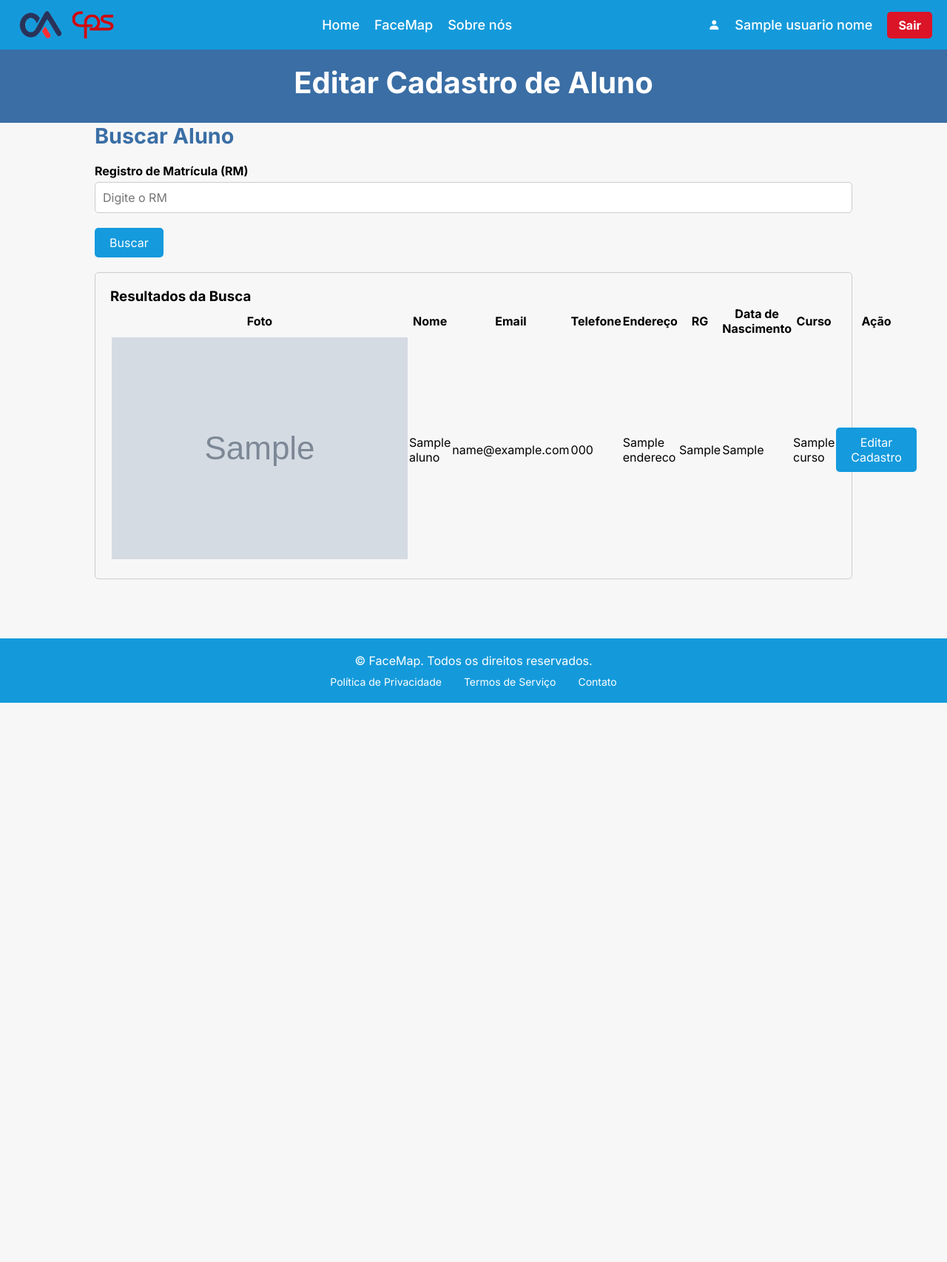
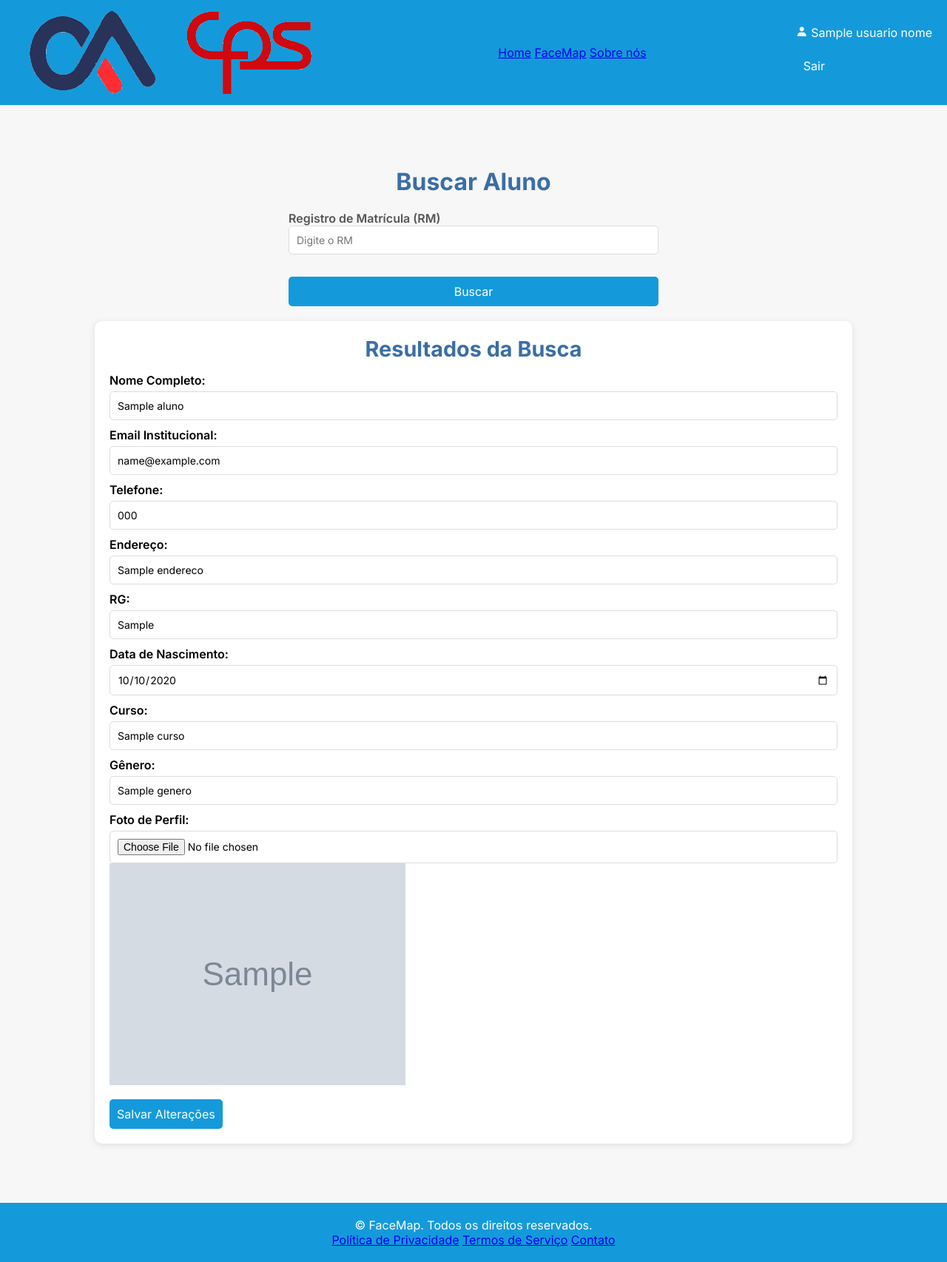
Before and after one commit to RyanPsantos/TCC-FaceMap, a Django app: template ProjetoTCC/facemap/reconvisual/templates/reconvisual/editar.html in a window 1280 px wide. Shown: the whole page at 74% size. Before the commit the page ends 950 px from the top, so only its background shows below. Run offline with Django 5.2, Linux system fonts and the light colour scheme; the template is opened without the code that fills it: most values are stand-ins (such as "Sample title", 1, 10 or a date in 2020); grey boxes marked "Sample" are stand-in pictures.

```diff
--- a/ProjetoTCC/facemap/reconvisual/static/css/editar.css
+++ b/ProjetoTCC/facemap/reconvisual/static/css/editar.css
@@ -9,206 +9,196 @@
 body {
     display: flex;
     flex-direction: column;
-    min-height: 100vh; /* Garantir que o corpo ocupe a altura total da tela */
-    justify-content: space-between; /* Espaça o conteúdo e o footer */
+    min-height: 100vh;
+    justify-content: space-between;
     background-color: #f7f7f7;
-    padding-top: 67px; /* Adiciona espaço para o header fixo */
+    padding-top: 67px;
+}
+/* Cabeçalho e Rodapé */
+.header, .footer {
+    background-color: #149ADB;
+    color: #fff;
 }
 .header {
     position: fixed;
     top: 0;
-    left: 0;
     width: 100%;
     padding: 15px 20px;
-    background: #149ADB;
     display: flex;
     justify-content: space-between;
     align-items: center;
     z-index: 100;
-    flex-wrap: wrap; /* Permite que o conteúdo quebre para a próxima linha em telas menores */
 }
-.img01 {
-    width: 150px;
+.footer {
+    text-align: center;
+    padding: 20px;
+    width: 100%;
+    margin-top: 20px;
 }
-.navbar {
-    display: flex;
-    flex-wrap: wrap; /* Permite quebra em telas menores */
-    justify-content: center; /* Centraliza os links */
-    align-items: center;
-    gap: 20px; /* Espaço entre os links */
-}
-.navbar a {
-    font-size: 18px;
-    color: #fff;
-    font-weight: 500;
-    text-decoration: none;
-    position: relative;
-}
-.navbar a::before {
-    content: '';
-    position: absolute;
-    top: 100%;
-    left: 0;
-    width: 0;
-    height: 2px;
-    background: #fff;
-    transition: .3s;
-}
-.navbar a:hover::before {
-    width: 100%;
-}
-.user-info {
-    display: flex;
-    align-items: center;
-    gap: 20px; /* Espaço entre nome e botão */
-}
-.bx{
-    color: #ffffff;
-}
-.username {
-    font-size: 18px;
-    color: #fff;
-    font-weight: 500;
-}
-.logout-button{
-    background-color: #DB1428;
-    color: #fff;
-    border: none;
-    padding: 8px 15px;
-    border-radius: 5px;
-    cursor: pointer;
-    font-size: 16px;
-    font-weight: bold;
-    transition: background-color 0.3s ease;
-}
-.logout-button:hover{
-    background-color: #B11220;
-}
+/* Container Principal */
 .container {
     width: 80%;
     margin: auto;
     max-width: 1200px;
 }
-main {
-    background: #3a6ea5;
-    color: white;
-    padding: 20px 0;
+/* Títulos principais */
+main h1 {
+    font-size: 2.5rem;
+    color: #333;
+    margin-bottom: 10px;
     text-align: center;
 }
-main h1 {
-    font-size: 2.5rem;
-    margin-bottom: 10px;
+h2 {
+    font-size: 2rem;
+    color: #3a6ea5;
+    margin-bottom: 20px;
+    text-align: center;
 }
-.form-container {
-    background-color: #fff;
+/* Formulário de Busca */
+.content {
+    margin-top: 100px;
+    margin-bottom: 60px;
+}
+.search-form {
+    display: flex;
+    flex-direction: column;
+    gap: 15px;
+    width: 100%;
+    max-width: 500px;
+    margin: auto;
+}
+.input-group {
+    display: flex;
+    flex-direction: column;
+}
+.input-group label {
+    font-weight: 600;
+    color: #555;
+}
+.input-group input {
+    padding: 10px;
+    border: 1px solid #ddd;
+    border-radius: 5px;
+    font-size: 14px;
+    outline: none;
+}
+/* Botão */
+button {
+    padding: 10px;
+    background-color: #149ADB;
+    color: #fff;
+    font-size: 16px;
+    border: none;
+    border-radius: 5px;
+    cursor: pointer;
+    transition: background-color 0.3s ease;
+    margin-top: 15px;
+}
+button:hover {
+    background-color: #3a6ea5;
+}
+/* Resultados da Busca */
+.result-container {
+    background-color: #ffffff;
     padding: 20px;
     border-radius: 10px;
     box-shadow: 0 2px 10px rgba(0, 0, 0, 0.1);
     margin-top: 20px;
 }
-h2 {
-    margin-bottom: 20px;
+.result-container h3 {
+    font-size: 1.8rem;
     color: #3a6ea5;
-    font-size: 1.8rem;
+    margin-bottom: 15px;
+    text-align: center;
 }
-.input-group {
-    margin-bottom: 20px;
+.result-container p {
+    font-size: 1.1rem;
+    color: #333;
+    text-align: center;
 }
-.input-group label {
+.result-container label {
     display: block;
-    margin-bottom: 5px;
+    font-weight: 600;
+    margin-top: 10px;
+}
+.result-container input {
+    width: 100%;
+    padding: 10px;
+    margin-top: 5px;
+    border: 1px solid #ddd;
+    border-radius: 5px;
+    font-size: 14px;
+    outline: none;
+}
+/* Estilo da Foto de Aluno */
+.result-container .foto-aluno {
+    width: 50px;
+    height: 50px;
+    border-radius: 50%;
+    object-fit: cover;
+}
+/* Estilo das Tabelas */
+.result-container td button {
+    padding: 8px 12px;
+    background-color: #149ADB;
+    color: #fff;
+    border: none;
+    border-radius: 5px;
+    cursor: pointer;
+    font-size: 1rem;
+    transition: background-color 0.3s ease;
+}
+.result-container td button:hover {
+    background-color: #3a6ea5;
+}
+.result-container td, .result-container th {
+    padding: 12px;
+    text-align: center;
+    border-bottom: 1px solid #ddd;
+}
+.result-container th {
+    background-color: #149ADB;
+    color: #fff;
     font-weight: bold;
 }
-.input-group input,
-.input-group select {
-    width: 100%;
-    padding: 10px;
-    border: 1px solid #ccc;
-    border-radius: 5px;
-    font-size: 1rem;
-}
-.input-group input:focus,
-.input-group select:focus {
-    border-color: #3a6ea5;
-    outline: none;
-}
-button {
-    background-color: #149ADD;
-    color: white;
-    padding: 10px 20px;
-    border: none;
-    border-radius: 5px;
-    font-size: 1rem;
-    cursor: pointer;
-    transition: background-color 0.3s ease;
-}
-button:hover {
-    background-color: #3a6ea5;
-}
-.footer {
-    background-color: #149ADB;
-    color: #fff;
-    text-align: center;
-    padding: 20px;
-    width: 100%;
-    margin-top: 20px; /* Espaço superior ao footer */
-}
-.footer-nav {
-    display: flex;
-    justify-content: center;
-    gap: 30px; /* Espaço entre os links */
-    margin-top: 10px;
-}
-.footer-nav a {
-    color: #fff;
-    text-decoration: none;
-    font-size: 14px;
-}
-.footer-nav a:hover {
-    text-decoration: underline;
-}
-.result-container {
-    margin-top: 20px;
-    padding: 20px;
-    border: 1px solid #ccc;
-    border-radius: 5px;
-    margin-bottom: 60px; /* Adiciona espaço entre a mensagem e o footer */
+.result-container td {
+    background-color: #f7f7f7;
+    color: #333;
 }
 /* Responsividade */
 @media (max-width: 768px) {
-    .header {
-        padding: 15px; /* Ajusta o padding */
-        flex-direction: column; /* Coloca o conteúdo em coluna */
-        align-items: center; /* Centraliza o conteúdo */
+    .header, .navbar, .user-info, .footer-nav {
+        flex-direction: column;
+        align-items: center;
     }
-    .navbar {
-        margin-top: 10px;
-    }
-    .user-info {
-        margin-top: 10px;
-    }
-    .footer-nav {
-        flex-direction: column; /* Coloca o conteúdo em coluna */
-        gap: 10px; /* Ajusta o espaço entre os links */
-    }
+
     .container {
         width: 90%;
     }
+
     main h1 {
         font-size: 2rem;
     }
-    .form-container h2 {
+
+    .result-container h3 {
         font-size: 1.5rem;
     }
-    button {
+
+    .result-container table {
         font-size: 0.9rem;
     }
 }
+
 @media (max-width: 480px) {
     main h1 {
         font-size: 1.8rem;
     }
-    .form-container h2 {
+
+    .result-container h3 {
         font-size: 1.3rem;
     }
+
+    .result-container table {
+        font-size: 0.8rem;
+    }
 }
--- a/ProjetoTCC/facemap/reconvisual/templates/reconvisual/editar.html
+++ b/ProjetoTCC/facemap/reconvisual/templates/reconvisual/editar.html
@@ -18,7 +18,7 @@
         </nav>
         <div class="user-info">
             <i class='bx bxs-user'></i>
-            <span class="username">{{ usuario_nome }} <!-- Variável de contexto passada da view --></span>
+            <span class="username">{{ usuario_nome }}</span>
             <form method="POST" action="{% url 'logout' %}">
                 {% csrf_token %}
                 <button type="submit" class="logout-button">Sair</button>
@@ -47,34 +47,60 @@
             <div id="resultContainer" class="result-container">
                 {% if aluno %}
                     <h3>Resultados da Busca</h3>
-                    <table>
-                        <tr>
-                            <th>Foto</th>
-                            <th>Nome</th>
-                            <th>Email</th>
-                            <th>Telefone</th>
-                            <th>Endereço</th>
-                            <th>RG</th>
-                            <th>Data de Nascimento</th>
-                            <th>Curso</th>
-                            <th>Ação</th>
-                        </tr>
-                        <tr>
-                            <td><img src="{{ aluno.foto_rosto.url }}" alt="Foto do Aluno" class="foto-aluno"></td>
-                            <td>{{ aluno.nome_completo }}</td>
-                            <td>{{ aluno.email_institucional }}</td>
-                            <td>{{ aluno.telefone }}</td>
-                            <td>{{ aluno.endereco }}</td>
-                            <td>{{ aluno.rg }}</td>
-                            <td>{{ aluno.data_nascimento }}</td>
-                            <td>{{ aluno.curso }}</td>
-                            <td>
-                                <form action="{% url 'editar_aluno' aluno.id %}" method="GET">
-                                    <button type="submit">Editar Cadastro</button>
-                                </form>
-                            </td>
-                        </tr>
-                    </table>
+                    <form action="{% url 'editar_aluno' aluno.id %}" method="POST" enctype="multipart/form-data">
+                        {% csrf_token %}
+                        <div class="form-group">
+                            <label for="nome_completo">Nome Completo:</label>
+                            <input type="text" name="nome_completo" id="nome_completo" value="{{ aluno.nome_completo }}" required>
+                        </div>
+
+                        <div class="form-group">
+                            <label for="email_institucional">Email Institucional:</label>
+                            <input type="email" name="email_institucional" id="email_institucional" value="{{ aluno.email_institucional }}" required>
+                        </div>
+
+                        <div class="form-group">
+                            <label for="telefone">Telefone:</label>
+                            <input type="text" name="telefone" id="telefone" value="{{ aluno.telefone }}">
+                        </div>
+
+                        <div class="form-group">
+                            <label for="endereco">Endereço:</label>
+                            <input type="text" name="endereco" id="endereco" value="{{ aluno.endereco }}">
+                        </div>
+
+                        <div class="form-group">
+                            <label for="rg">RG:</label>
+                            <input type="text" name="rg" id="rg" value="{{ aluno.rg }}">
+                        </div>
+
+                        <div class="form-group">
+                            <label for="data_nascimento">Data de Nascimento:</label>
+                            <input type="date" name="data_nascimento" id="data_nascimento" value="{{ aluno.data_nascimento|date:'Y-m-d' }}" required>
+                        </div>
+
+                        <div class="form-group">
+                            <label for="curso">Curso:</label>
+                            <input type="text" name="curso" id="curso" value="{{ aluno.curso }}" required>
+                        </div>
+
+                        <div class="form-group">
+                            <label for="genero">Gênero:</label>
+                            <input type="text" name="genero" id="genero" value="{{ aluno.genero }}">
+                        </div>
+
+                        <div class="form-group">
+                            <label for="imagem">Foto de Perfil:</label>
+                            <input type="file" name="imagem" id="imagem" class="form-control">
+                            {% if aluno.imagem %}
+                                <img src="{{ aluno.imagem.url }}" alt="Foto de Perfil" class="img-thumbnail mt-2">
+                            {% endif %}
+                        </div>
+
+                        <div class="form-group">
+                            <button type="submit" class="btn btn-primary">Salvar Alterações</button>
+                        </div>
+                    </form>
                 {% else %}
                     <p>Nenhum aluno encontrado com esse RM.</p>
                 {% endif %}
--- a/ProjetoTCC/facemap/reconvisual/views.py
+++ b/ProjetoTCC/facemap/reconvisual/views.py
@@ -115,6 +115,7 @@ def editar_aluno(request, aluno_id):
         return redirect('editar')
 
     if request.method == 'POST':
+        # Atualiza os campos com os valores enviados pelo formulário
         aluno.nome_completo = request.POST.get('nome_completo', aluno.nome_completo)
         aluno.email_institucional = request.POST.get('email_institucional', aluno.email_institucional)
         aluno.telefone = request.POST.get('telefone', aluno.telefone)
@@ -123,9 +124,11 @@ def editar_aluno(request, aluno_id):
         aluno.data_nascimento = request.POST.get('data_nascimento', aluno.data_nascimento)
         aluno.curso = request.POST.get('curso', aluno.curso)
         aluno.genero = request.POST.get('genero', aluno.genero)
+
+        # Salva as alterações no banco de dados
         aluno.save()
         messages.success(request, "Cadastro atualizado com sucesso!")
-        return redirect('editar')
+        return redirect('editar')  # Redireciona para a página de edição após salvar
 
     return render(request, 'reconvisual/editar.html', {'aluno': aluno, 'usuario_nome': request.session.get('usuario_nome', 'Usuário')})
 
```
